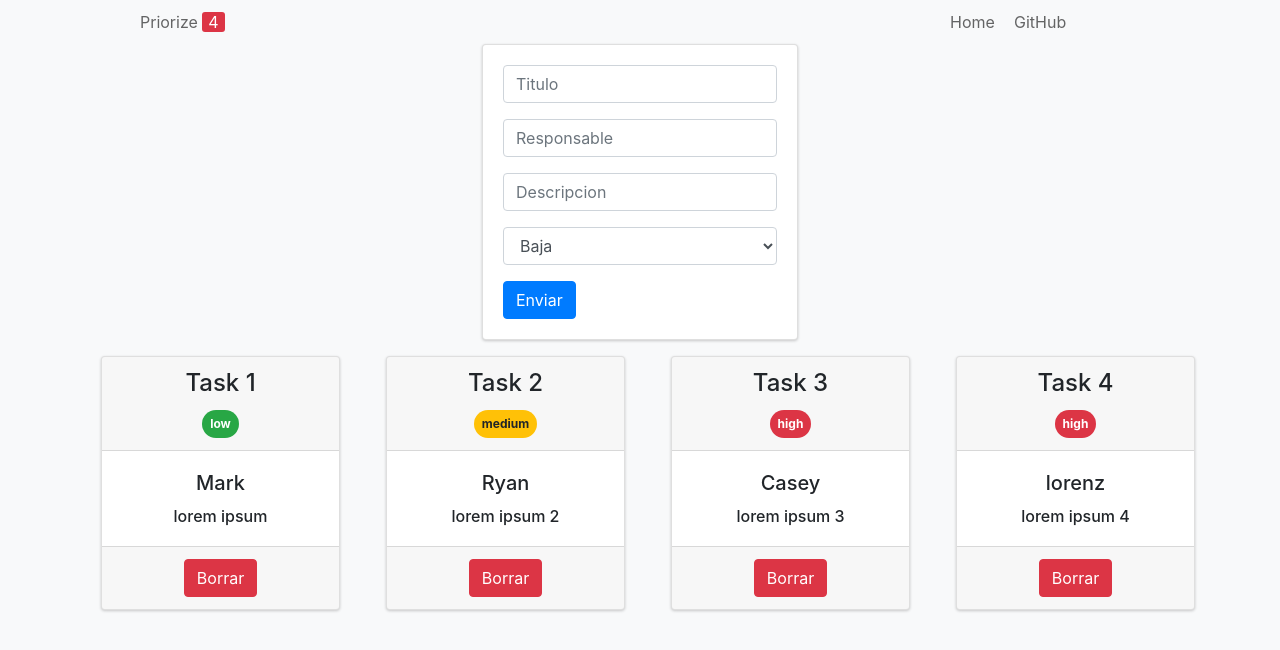
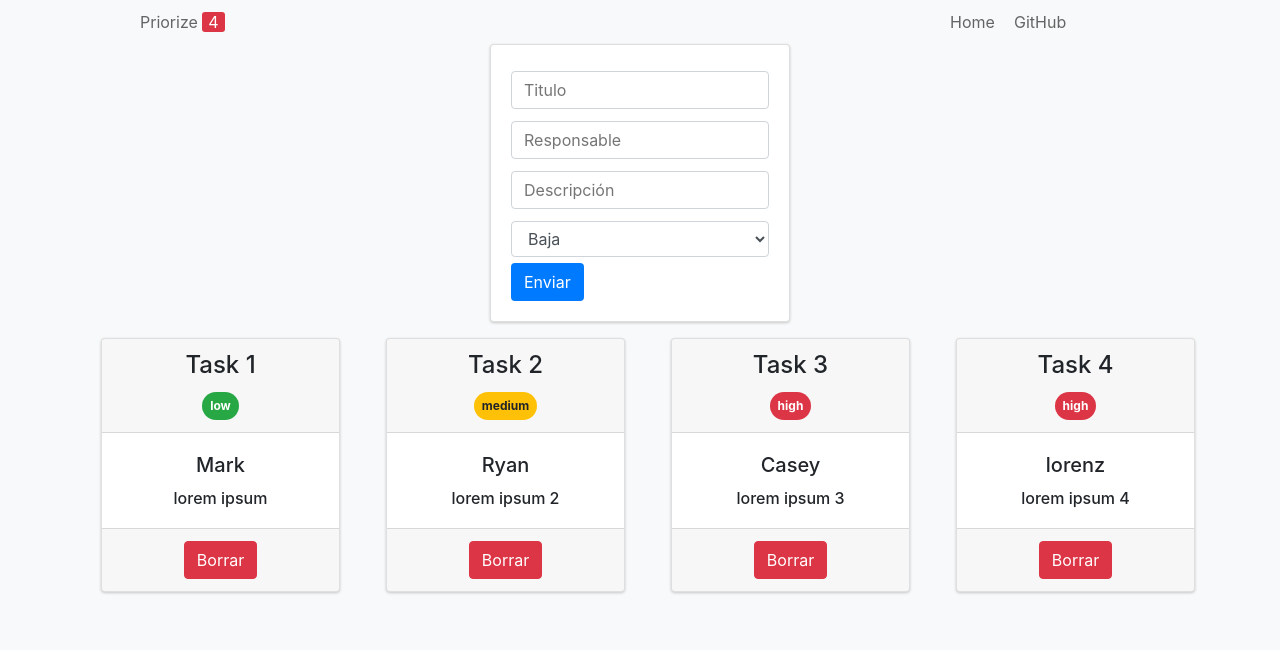
Before and after one commit to makinox/priorize, a React (Create React App) app: page / in a window 1280 px wide. Shown: the top 650 px of the page. Built offline with nearby package versions, Linux system fonts and the light colour scheme.

Commit message:
[Improvement] Card form improved

```diff
--- a/public/index.html
+++ b/public/index.html
@@ -1,5 +1,5 @@
 <!DOCTYPE html>
-<html lang="en">
+<html lang="es">
   <head>
     <meta charset="utf-8">
     <meta name="viewport" content="width=device-width, initial-scale=1, shrink-to-fit=no">
@@ -19,7 +19,7 @@
       work correctly both with client-side routing and a non-root public URL.
       Learn how to configure a non-root public URL by running `npm run build`.
     -->
-    <title>React App</title>
+    <title>Priorize</title>
   </head>
   <body>
     <noscript>
--- a/src/App.js
+++ b/src/App.js
@@ -4,7 +4,7 @@ import './App.css';
 
 //components
 import Navbar from './components/navbar/navbar';
-import Formz from './components/form/forms'
+import Form from './components/form/forms'
 //api
 import {task} from './db.json'
 
@@ -74,17 +74,15 @@ class App extends Component {
   render() {
     const { task } = this.state
     return (
-      <div>
+      <>
         <Navbar counter={this.state.task.length}/>
+        <Form onCustomOne={this.addTask} />
         <div className="container">
-          <div className="row justify-content-center">
-            <Formz onCustomOne={this.addTask} />
-          </div>
           <div className="row justify-content-center">
             { this.renderTasks(task) }
           </div>
         </div>
-      </div>
+      </>
     );
   }
 }
--- /dev/null
+++ b/src/components/form/formLayout.css
@@ -0,0 +1,37 @@
+.formLayout-body {
+  display: grid;
+  grid-template-columns: minmax(auto, 300px);
+  justify-content: center;
+  justify-items: center;
+}
+
+.formLayout-body form {
+  background-color: #fff;
+  padding: 20px ;
+  border-radius: .25rem;
+  border: 1px solid rgba(0,0,0,.125);
+  box-shadow: 0 1px 3px 0 rgba(0,0,0,.2);
+}
+
+.formLayout-body select, .formLayout-body input {
+  width: 100%;
+  padding: .375rem .75rem;
+  color: #495057;
+  background-color: #fff;
+  border: 1px solid #ced4da;
+  border-radius: .25rem;
+  margin: 6px 0;
+  /* font-size: 1rem;
+  line-height: 1.5; */
+  /* background-clip: padding-box; */
+  /* transition: border-color .15s ease-in-out,box-shadow .15s ease-in-out; */
+}
+
+.formLayout-body button {
+  border: 1px solid transparent;
+  padding: .375rem .75rem;
+  border-radius: .25rem;
+  cursor: pointer;
+  background-color: #007bff;
+  color: #fff;
+}
--- /dev/null
+++ b/src/components/form/formLayout.js
@@ -0,0 +1,26 @@
+import React from 'react'
+import './formLayout.css'
+
+export default (props) => (
+  <div className="formLayout-body">
+    <form onSubmit={props.handleSubmit}>
+      <div >
+        <input type="text" name="title" onChange={props.handleInput} placeholder="Titulo" />
+      </div>
+      <div >
+        <input type="text" name="responsible" onChange={props.handleInput} placeholder="Responsable" />
+      </div>
+      <div >
+        <input type="text" name="description" onChange={props.handleInput} placeholder="Descripción" />
+      </div>
+      <div>
+        <select name="priority" onChange={props.handleInput}>
+          <option value="low">Baja</option>
+          <option value="medium">Media</option>
+          <option value="high">Alta</option>
+        </select>
+      </div>
+      <button type="submit">Enviar</button>
+    </form>
+  </div>
+)
--- a/src/components/form/forms.js
+++ b/src/components/form/forms.js
@@ -1,76 +1,27 @@
-import React, { Component } from 'react'
+import React from 'react'
+import FormLayout from './formLayout'
 
-class Formz extends Component {
+class Formz extends React.Component {
 
-  constructor() {
-		super()
-		this.state = {
-			title: '',
-			responsible: '',
-			description: '',
-			priority: 'low'
-    }
-    this.handleInput = this.handleInput.bind(this);
+  state = {
+    title: '',
+    responsible: '',
+    description: '',
+    priority: 'low'
   }
 
-  handleInput(e) {
-    // console.log(e.target.value, e.target.name)
+  handleInput = (e) => {
     const { value, name } = e.target
-    this.setState({
-      [name]: value
-    })
-    // console.log(this.state)
+    this.setState({[name]: value})
   }
 
   handleSubmit = (e) => {
     e.preventDefault()
     this.props.onCustomOne(this.state)
-    // console.log(this)
-    console.log('enviando')
   }
 
 	render() {
-		return (
-			<div className="card">
-				<form action="" className="card-body" onSubmit={this.handleSubmit}>
-					<div className="form-group">
-            <input
-            type="text"
-            name="title"
-            onChange={this.handleInput}
-            className="form-control"
-            placeholder="Titulo"
-            />
-					</div>
-					<div className="form-group">
-            <input
-            type="text"
-            name="responsible"
-            onChange={this.handleInput}
-            className="form-control"
-            placeholder="Responsable"
-            />
-					</div>
-					<div className="form-group">
-            <input
-            type="text"
-            name="description"
-            onChange={this.handleInput}
-            className="form-control"
-            placeholder="Descripcion"
-            />
-					</div>
-					<div className="form-group">
-						<select name="priority" className="form-control" onChange={this.handleInput}>
-							<option value="low">Baja</option>
-							<option value="medium">Media</option>
-							<option value="high">Alta</option>
-						</select>
-					</div>
-					<button className="btn btn-primary" type="submit">Enviar</button>
-				</form>
-			</div>
-		)
+		return <FormLayout handleSubmit={this.handleSubmit} handleInput={this.handleInput} />
 	}
 }
 
--- a/src/components/navbar/navbar.js
+++ b/src/components/navbar/navbar.js
@@ -1,14 +1,6 @@
-import React, { Component } from 'react'
+import React from 'react'
 import NavbarLayout from './navbarLayout'
 
-class Navbarr extends Component {
-  state = {
-    isOpen: false
-  }
+class Navbar extends React.Component { render() {return <NavbarLayout counter={this.props.counter}/>} }
 
-  toggle = () => this.setState({isOpen: !this.state.isOpen})
-
-  render() {return <NavbarLayout counter={this.props.counter} toggle={this.toggle} isOpen={this.state.isOpen}/>}
-}
-
-export default Navbarr
+export default Navbar
```
